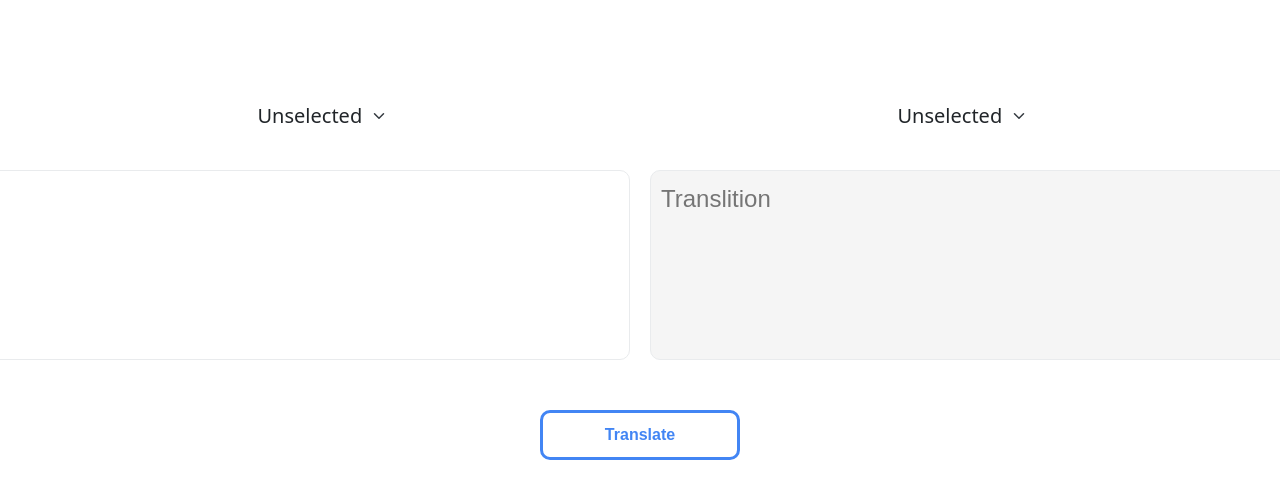
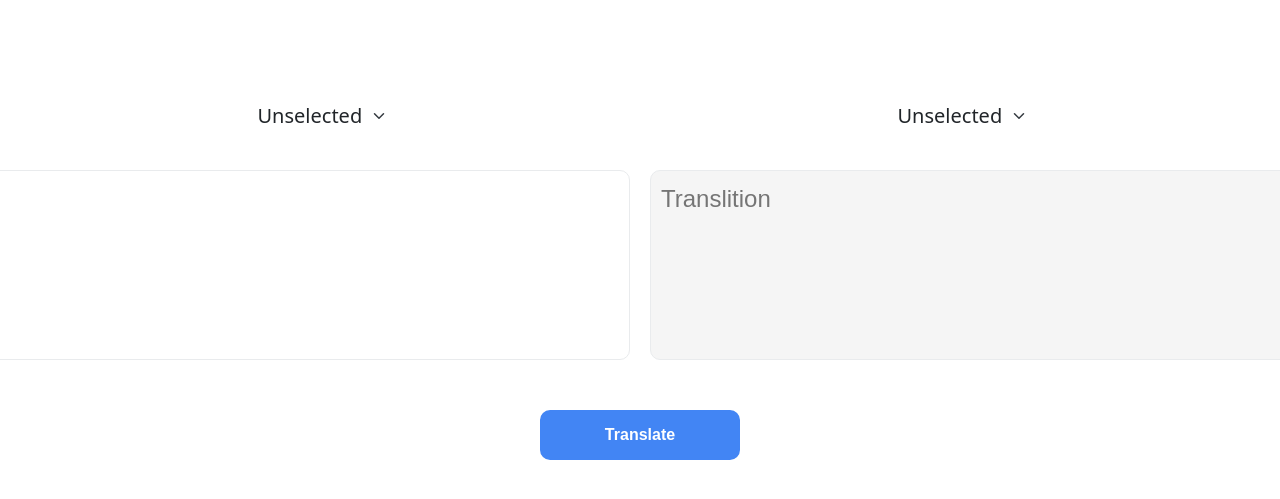
Before and after one commit to AykhanMikayilzada/Google-Translate-Clone, a plain HTML site: page index.html in a window 1280 px wide. In both pictures the pointer is over the button "Translate". Shown: the part 77-576 px from the top of the page. Drawn offline with nearby package versions, Linux system fonts and the light colour scheme; no server answers.

Commit message:
Update style.css

```diff
--- a/assets/css/style.css
+++ b/assets/css/style.css
@@ -106,3 +106,7 @@ main .translateBtn {
   font-weight: bold;
   height: 50px;
 }
+main .translateBtn:hover {
+  background-color: #4285f4;
+  color: #fff;
+}
```
